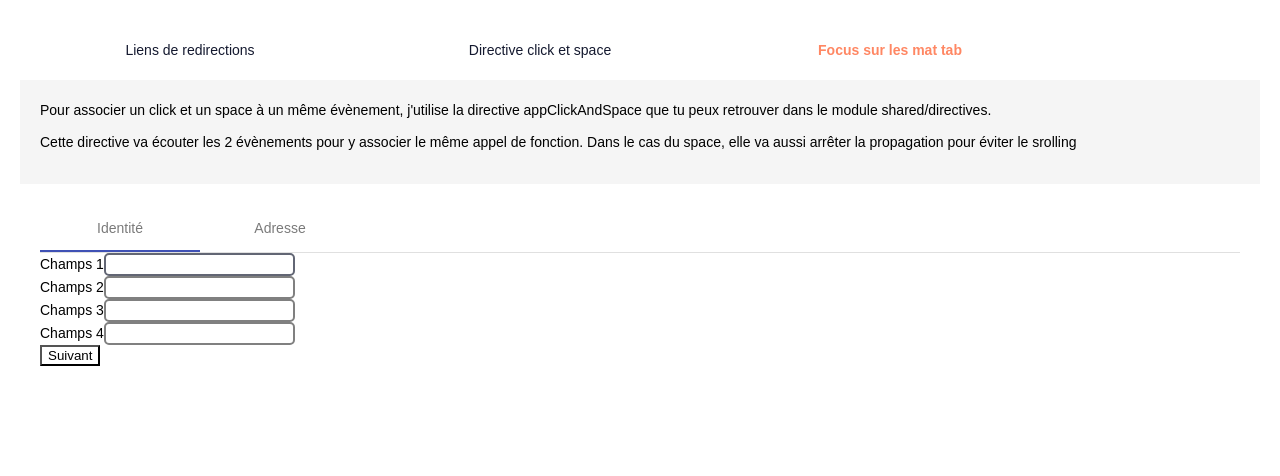
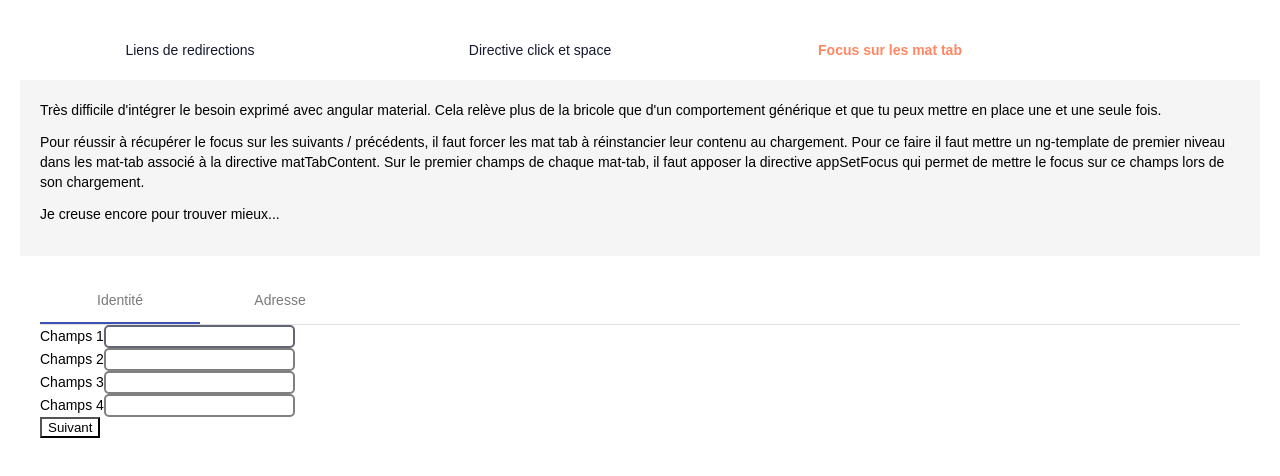
Before and after one commit to MoosArga/accessibility, an Angular app: page /focus-mat-tab in a window 1280 px wide. Shown: the top 476 px of the page. Built offline with nearby package versions, Linux system fonts and the light colour scheme.

Commit message:
Completion mat tab focus

```diff
--- a/src/app/features/mat-tab-focus/mat-tab-focus.component.html
+++ b/src/app/features/mat-tab-focus/mat-tab-focus.component.html
@@ -1,7 +1,11 @@
 <div class="concept-details">
-  <p>Pour associer un click et un space à un même évènement, j'utilise la directive appClickAndSpace que tu peux retrouver dans le module shared/directives.
+  <p>Très difficile d'intégrer le besoin exprimé avec angular material. Cela relève plus de la bricole que d'un comportement générique et que tu peux mettre en place une et une seule fois.
   </p>
-  <p>Cette directive va écouter les 2 évènements pour y associer le même appel de fonction. Dans le cas du space, elle va aussi arrêter la propagation pour éviter le srolling</p>
+  <p>Pour réussir à récupérer le focus sur les suivants / précédents, il faut forcer les mat tab à réinstancier leur contenu au chargement. Pour ce faire
+    il faut mettre un ng-template de premier niveau dans les mat-tab associé à la directive matTabContent. Sur le premier champs de chaque mat-tab, il faut apposer la directive appSetFocus
+    qui permet de mettre le focus sur ce champs lors de son chargement.
+  </p>
+  <p>Je creuse encore pour trouver mieux...</p>
 </div>
 <div class="concept-example">
     <mat-tab-group id="mat-tab-group" [(selectedIndex)]="selectedTab">
```
